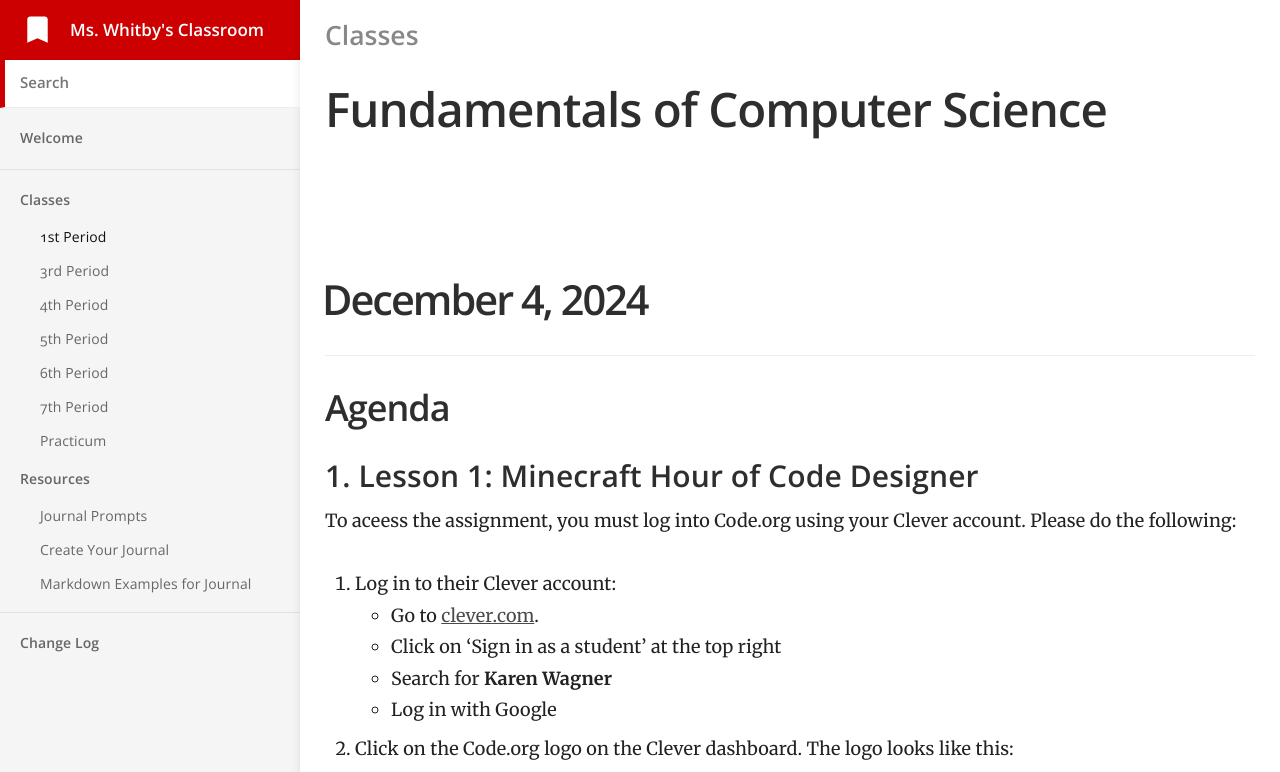
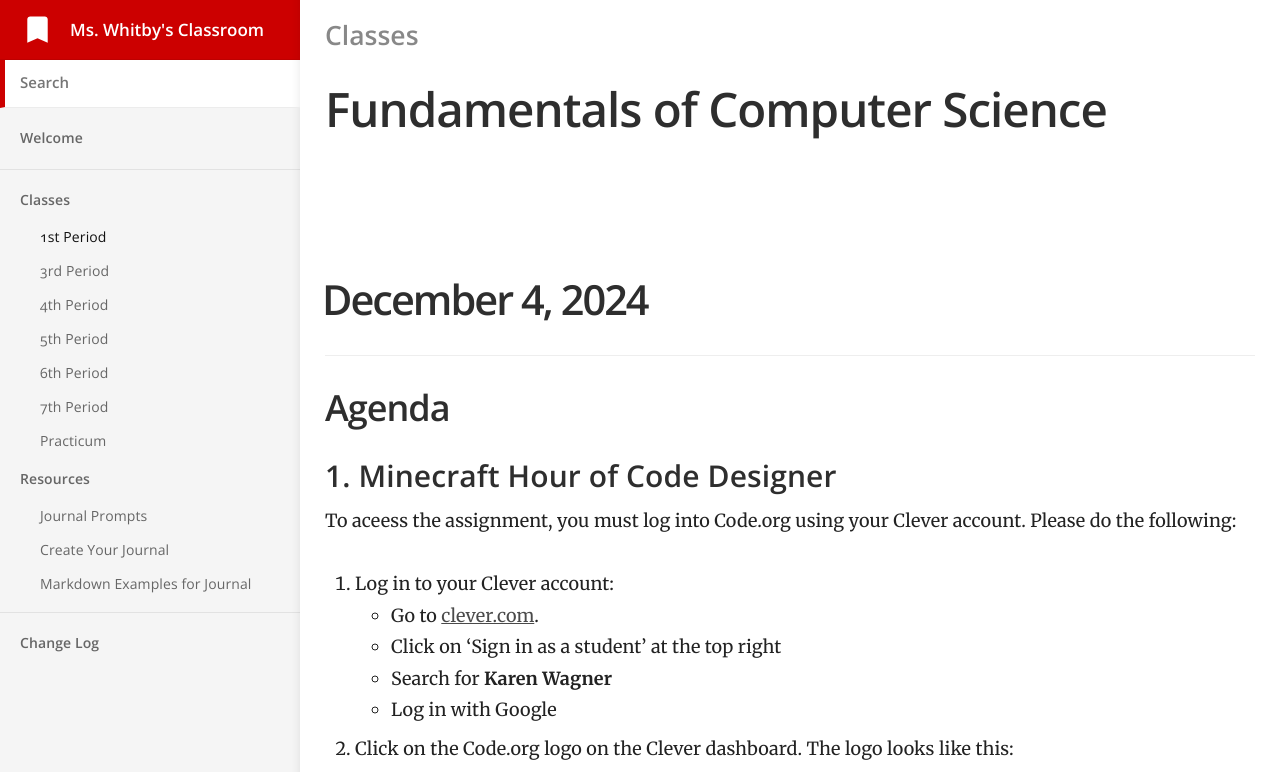
Before and after one commit to mswhitby/classroom, a Jekyll site: the page built from _docs/classes/1st.md, in a window 1280 px wide and 900 px high, cut to the strip 0-772 px from the top of the window. Built offline with Jekyll 4.4.1, drawn with Linux system fonts in a browser that asks for light colours.

Commit message:
Update 1st.md

```diff
--- a/_docs/classes/1st.md
+++ b/_docs/classes/1st.md
@@ -9,11 +9,11 @@ order: 1
 
 ## Agenda
 
-### 1. Lesson 1: Minecraft Hour of Code Designer
+### 1. Minecraft Hour of Code Designer
 
 To aceess the assignment, you must log into Code.org using your Clever account. Please do the following:
 
-  1. Log in to their Clever account:
+  1. Log in to your Clever account:
       - Go to [clever.com](https://www.clever.com/).
       - Click on 'Sign in as a student' at the top right
       - Search for **Karen Wagner**
```
